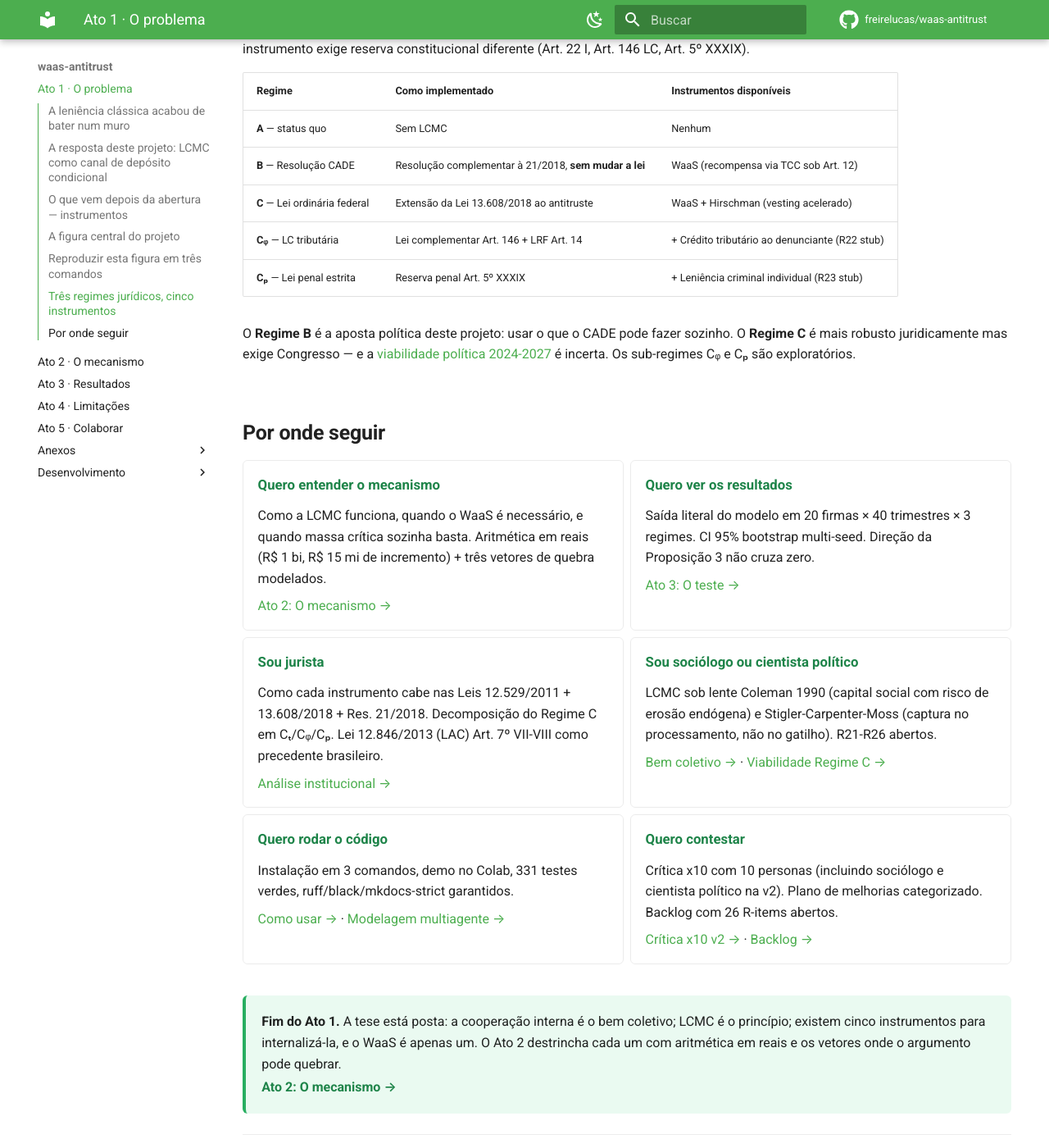
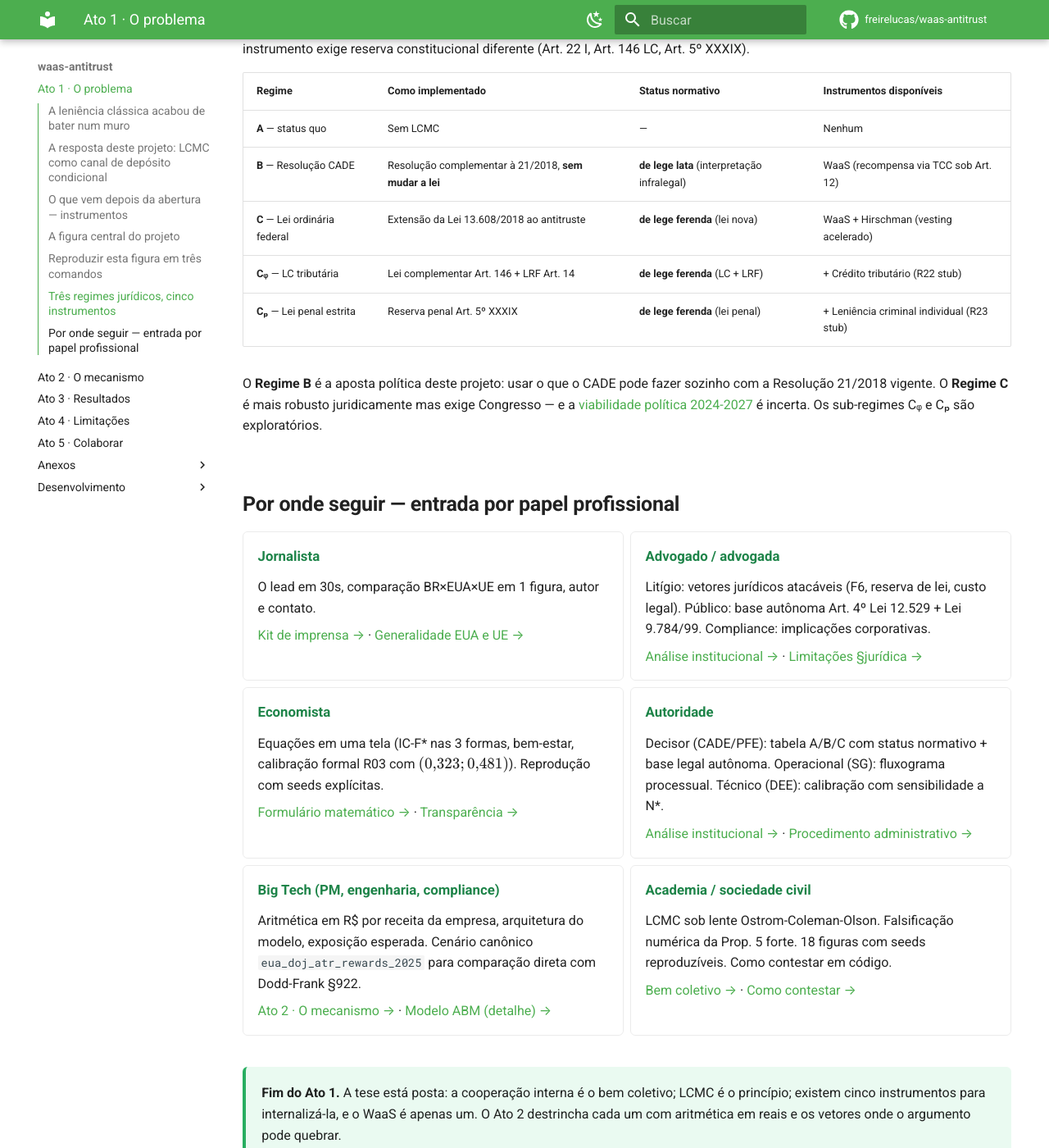
Before and after one commit to freirelucas/waas-antitrust, an MkDocs documentation site: the page built from docs/index.md, in a window 1280 px wide and 1400 px high, scrolled down 3833 px. Shown: the whole window at 82% size. Built offline with MkDocs 1.6.1 and Material for MkDocs 9.7.7, drawn with Linux system fonts in a browser that asks for light colours; comment, search, counter and statistics services are not loaded.

Commit message:
docs+ux: matriz 6-públicos no Ato 1 + status lata/ferenda + 3 páginas de entrada
Resposta direta à auditoria UX cruzada (18 personas × 6 públicos): o
projeto tinha o conteúdo, faltava o caminho. Camada "sem risco" das
melhorias coerentes (#1-#5 do juízo de coerência) executada num só
commit:

- docs/index.md: tabela A/B/C ganha coluna "Status normativo" com chips
  **de lege lata** (B sob Resolução 21/2018) vs **de lege ferenda**
  (C/Cᵩ/Cₚ exigem lei nova). Resolve fricção AU1 (conselheiro CADE) e
  A1 (litigante) em uma linha.
- docs/index.md: § "Por onde seguir" reescrita de "6 cards por tema"
  (jurista/sociólogo/contestar) para **6 cards por papel profissional**:
  Jornalista, Advogado, Economista, Autoridade, Big Tech, Academia.
  Cada card faz 2 hyperlinks para as páginas mais relevantes ao papel.
  Resolve fricção de entrada para 12 das 18 personas auditadas.
- docs/formulario.md (NOVO): IC-F* nas 3 formas em um boxado cada,
  função de bem-estar com pesos, função objetivo da calibração formal
  R03 com ponto ótimo (0,323; 0,481) e N* = 1.679, gradiente Saito,
  tabela de sensibilidade 1D. Fecha a fricção E1 (economista
  acadêmico): "as equações em uma tela".
- docs/imprensa.md (NOVO): 3 leads (regulatório BR / comparação
  internacional / mercados digitais), tabela de números com fonte,
  aritmética em reais (R$ 1B → R$ 15M D_extra → R$ 2,7M W → R$ 12,3M),
  3 sugestões de pergunta + contato + disclaimer "não-vinculante".
  Fecha fricção J1/J2 (jornalismo) sem mudar o tom acadêmico do site.
- docs/procedimento_cade.md (NOVO): fluxograma Mermaid de 7 etapas
  (recebimento → triagem SG → massa crítica → abertura simultânea →
  inquérito → TCC/PA → ressarcimento), cada etapa com base normativa
  Lei 12.529 + Lei 9.784/99 + Res. 21/2018, tabela de sigilo por etapa,
  estimativa de carga sobre o SG. Disclaimer "proposta acadêmica,
  não-vinculante" em destaque. Fecha fricção AU2 (servidor SG).
- mkdocs.yml: 3 entradas novas em Anexos (imprensa, formulario,
  procedimento_cade) + mermaid habilitado em superfences.

Decisões deliberadas:
- NÃO incluído: resolucao_draft.md, compliance_corporativo.md,
  calculadora interativa, DOI Zenodo (risco institucional ou
  necessidade de conta externa).
- NÃO refatorado: caderno v2, paper §2-6 (em iteração ativa).

Gates: 341 testes verdes; ruff/black/mkdocs --strict ok. 3 páginas
novas integradas ao nav; 0 link quebrado.

```diff
--- a/docs/index.md
+++ b/docs/index.md
@@ -103,55 +103,55 @@ A simulação produz 288 reporters em 40 colunas de pandas. Tudo é inspecionáv
 
 A LCMC pode ser implementada em três regimes regulatórios distintos. Os instrumentos disponíveis dependem do regime — e cada instrumento exige reserva constitucional diferente (Art. 22 I, Art. 146 LC, Art. 5º XXXIX).
 
-| Regime | Como implementado | Instrumentos disponíveis |
-|---|---|---|
-| **A** — status quo | Sem LCMC | Nenhum |
-| **B** — Resolução CADE | Resolução complementar à 21/2018, **sem mudar a lei** | WaaS (recompensa via TCC sob Art. 12) |
-| **C** — Lei ordinária federal | Extensão da Lei 13.608/2018 ao antitruste | WaaS + Hirschman (vesting acelerado) |
-| **Cᵩ** — LC tributária | Lei complementar Art. 146 + LRF Art. 14 | + Crédito tributário ao denunciante (R22 stub) |
-| **Cₚ** — Lei penal estrita | Reserva penal Art. 5º XXXIX | + Leniência criminal individual (R23 stub) |
+| Regime | Como implementado | Status normativo | Instrumentos disponíveis |
+|---|---|---|---|
+| **A** — status quo | Sem LCMC | — | Nenhum |
+| **B** — Resolução CADE | Resolução complementar à 21/2018, **sem mudar a lei** | **de lege lata** (interpretação infralegal) | WaaS (recompensa via TCC sob Art. 12) |
+| **C** — Lei ordinária federal | Extensão da Lei 13.608/2018 ao antitruste | **de lege ferenda** (lei nova) | WaaS + Hirschman (vesting acelerado) |
+| **Cᵩ** — LC tributária | Lei complementar Art. 146 + LRF Art. 14 | **de lege ferenda** (LC + LRF) | + Crédito tributário (R22 stub) |
+| **Cₚ** — Lei penal estrita | Reserva penal Art. 5º XXXIX | **de lege ferenda** (lei penal) | + Leniência criminal individual (R23 stub) |
 
-O **Regime B** é a aposta política deste projeto: usar o que o CADE pode fazer sozinho. O **Regime C** é mais robusto juridicamente mas exige Congresso — e a [viabilidade política 2024-2027](viabilidade_regime_c.md) é incerta. Os sub-regimes Cᵩ e Cₚ são exploratórios.
+O **Regime B** é a aposta política deste projeto: usar o que o CADE pode fazer sozinho com a Resolução 21/2018 vigente. O **Regime C** é mais robusto juridicamente mas exige Congresso — e a [viabilidade política 2024-2027](viabilidade_regime_c.md) é incerta. Os sub-regimes Cᵩ e Cₚ são exploratórios.
 
-## Por onde seguir
+## Por onde seguir — entrada por papel profissional
 
 <div class="grid cards" markdown>
 
--   **Quero entender o mecanismo**
+-   **Jornalista**
 
-    Como a LCMC funciona, quando o WaaS é necessário, e quando massa crítica sozinha basta. Aritmética em reais (R$ 1 bi, R$ 15 mi de incremento) + três vetores de quebra modelados.
+    O lead em 30s, comparação BR×EUA×UE em 1 figura, autor e contato.
 
-    [Ato 2: O mecanismo →](mecanismo.md)
+    [Kit de imprensa →](imprensa.md) · [Generalidade EUA e UE →](internacional.md)
 
--   **Quero ver os resultados**
+-   **Advogado / advogada**
 
-    Saída literal do modelo em 20 firmas × 40 trimestres × 3 regimes. CI 95% bootstrap multi-seed. Direção da Proposição 3 não cruza zero.
+    Litígio: vetores jurídicos atacáveis (F6, reserva de lei, custo legal). Público: base autônoma Art. 4º Lei 12.529 + Lei 9.784/99. Compliance: implicações corporativas.
 
-    [Ato 3: O teste →](resultados.md)
+    [Análise institucional →](INSTITUTIONAL.md) · [Limitações §jurídica →](limitacoes.md)
 
--   **Sou jurista**
+-   **Economista**
 
-    Como cada instrumento cabe nas Leis 12.529/2011 + 13.608/2018 + Res. 21/2018. Decomposição do Regime C em Cₜ/Cᵩ/Cₚ. Lei 12.846/2013 (LAC) Art. 7º VII-VIII como precedente brasileiro.
+    Equações em uma tela (IC-F\* nas 3 formas, bem-estar, calibração formal R03 com $(0{,}323; 0{,}481)$). Reprodução com seeds explícitas.
 
-    [Análise institucional →](INSTITUTIONAL.md)
+    [Formulário matemático →](formulario.md) · [Transparência →](transparencia.md)
 
--   **Sou sociólogo ou cientista político**
+-   **Autoridade**
 
-    LCMC sob lente Coleman 1990 (capital social com risco de erosão endógena) e Stigler-Carpenter-Moss (captura no processamento, não no gatilho). R21-R26 abertos.
+    Decisor (CADE/PFE): tabela A/B/C com status normativo + base legal autônoma. Operacional (SG): fluxograma processual. Técnico (DEE): calibração com sensibilidade a N\*.
 
-    [Bem coletivo →](bem_publico.md) · [Viabilidade Regime C →](viabilidade_regime_c.md)
+    [Análise institucional →](INSTITUTIONAL.md) · [Procedimento administrativo →](procedimento_cade.md)
 
--   **Quero rodar o código**
+-   **Big Tech (PM, engenharia, compliance)**
 
-    Instalação em 3 comandos, demo no Colab, 331 testes verdes, ruff/black/mkdocs-strict garantidos.
+    Aritmética em R$ por receita da empresa, arquitetura do modelo, exposição esperada. Cenário canônico `eua_doj_atr_rewards_2025` para comparação direta com Dodd-Frank §922.
 
-    [Como usar →](uso.md) · [Modelagem multiagente →](modelagem_multiagente.md)
+    [Ato 2 · O mecanismo →](mecanismo.md) · [Modelo ABM (detalhe) →](modelo_abm.md)
 
--   **Quero contestar**
+-   **Academia / sociedade civil**
 
-    Crítica x10 com 10 personas (incluindo sociólogo e cientista político na v2). Plano de melhorias categorizado. Backlog com 26 R-items abertos.
+    LCMC sob lente Ostrom-Coleman-Olson. Falsificação numérica da Prop. 5 forte. 18 figuras com seeds reproduzíveis. Como contestar em código.
 
-    [Crítica x10 v2 →](critica_x10_v2.md) · [Backlog →](DECISIONS.md)
+    [Bem coletivo →](bem_publico.md) · [Como contestar →](colaborar.md)
 
 </div>
 
--- a/mkdocs.yml
+++ b/mkdocs.yml
@@ -44,6 +44,8 @@ nav:
   - Anexos:
       - Como usar: uso.md
       - Transparência epistêmica: transparencia.md
+      - Kit de imprensa: imprensa.md
+      - Formulário matemático: formulario.md
       - Teoria e modelo:
           - Bem coletivo e instrumentos: bem_publico.md
           - Modelagem multiagente: modelagem_multiagente.md
@@ -51,6 +53,7 @@ nav:
           - Modelo (protocolo ODD): ODD.md
       - Direito e instituições:
           - Análise institucional: INSTITUTIONAL.md
+          - Procedimento administrativo (CADE): procedimento_cade.md
           - Generalidade (EUA e UE): internacional.md
           - Viabilidade política do Regime C: viabilidade_regime_c.md
       - Referência:
@@ -88,7 +91,11 @@ markdown_extensions:
       permalink: true
   - pymdownx.highlight:
       anchor_linenums: true
-  - pymdownx.superfences
+  - pymdownx.superfences:
+      custom_fences:
+        - name: mermaid
+          class: mermaid
+          format: !!python/name:pymdownx.superfences.fence_code_format
   - pymdownx.details
   - pymdownx.tabbed:
       alternate_style: true
```
Also changed, not shown: docs/formulario.md (added, +175 -0 lines), docs/imprensa.md (added, +109 -0 lines), docs/procedimento_cade.md (added, +185 -0 lines).
